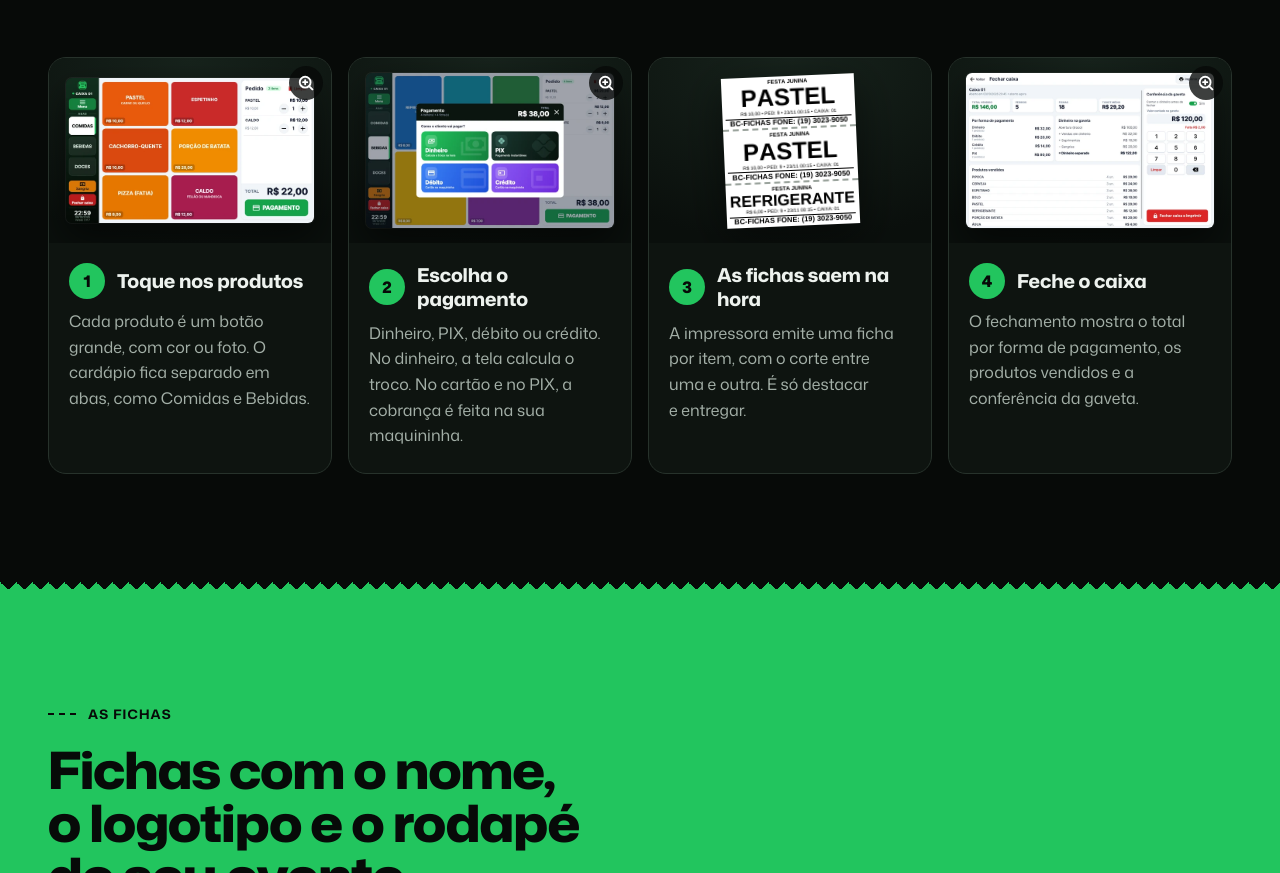
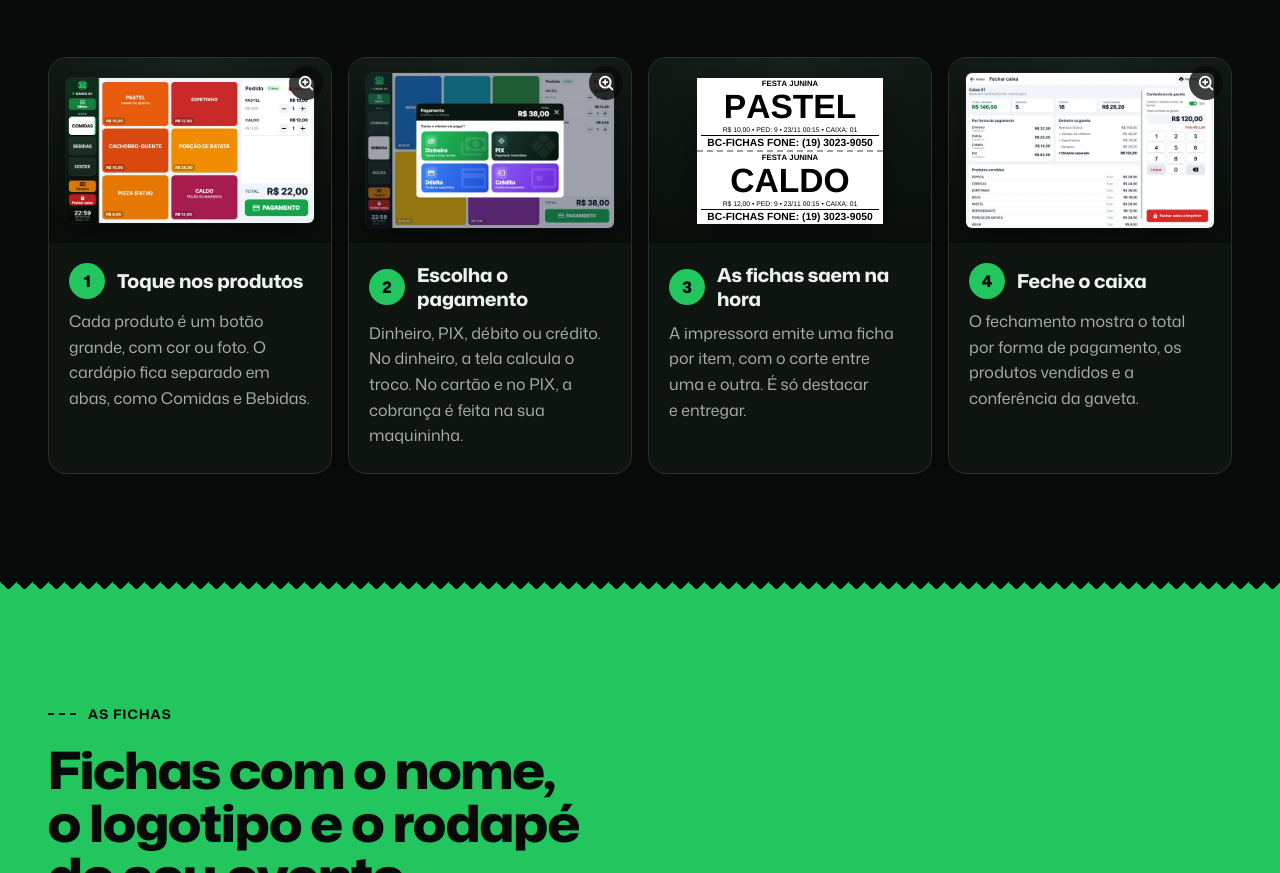
Before and after one commit to RafaelTessaro/BCFichas_Site, a plain HTML site: page site/index.html in a window 1280 px wide. Shown: the part 2717-3590 px from the top of the page. Drawn offline with Linux system fonts and the light colour scheme.

Commit message:
Tira de fichas do passo 3: duas fichas iguais, retas e com linhas nítidas
A pedido do responsável (23/11/2026): inclinada e pequena, a tira ficava
com as linhas internas irregulares e misturava tamanhos de letra, o que
parecia dois modelos de ficha.

- Duas fichas do mesmo modelo e com o mesmo tamanho de letra (Pastel e
  Caldo, o pedido que aparece na tela do passo 1), maiores e sem
  inclinação.
- As linhas das fichas passam a ter pelo menos 1 pixel em qualquer
  tamanho.

Testes refeitos: 140 verificações.

Co-Authored-By: Claude Fable 5.2 <noreply@anthropic.com>
Claude-Session: https://claude.ai/code/session_01Jb1gVohqprNRxVwLM3BG3P

```diff
--- a/site/css/site.css
+++ b/site/css/site.css
@@ -402,8 +402,8 @@ p { text-wrap: pretty; }
 }
 .passo__img--tela img { width: 88%; border-radius: 6px; box-shadow: 0 14px 34px rgba(0, 0, 0, 0.55), 0 0 0 1px rgba(255, 255, 255, 0.06); transition: scale .3s ease; }
 a.passo__img:hover img { scale: 1.03; }
-/* a tira de fichas aparece inteira dentro do quadro, sem corte */
-.tira { width: 47%; rotate: -2.5deg; filter: drop-shadow(0 12px 22px rgba(0, 0, 0, 0.5)); }
+/* a tira de fichas aparece inteira e reta dentro do quadro: duas fichas do mesmo modelo, com o mesmo tamanho de letra */
+.tira { width: 66%; filter: drop-shadow(0 12px 22px rgba(0, 0, 0, 0.5)); }
 .tira .ficha + .ficha { border-top: 2px dashed #9aa39c; }
 .passo__texto {
   display: grid; grid-template-columns: auto minmax(0, 1fr); gap: 10px 12px; align-items: center; align-content: start;
@@ -449,7 +449,7 @@ a.passo__img:hover img { scale: 1.03; }
 .f-produto { font-weight: 700; font-size: calc(var(--t, 124) * var(--u)); line-height: 1.09; text-align: center; }
 .f-recado { margin-top: calc(6 * var(--u)); font-weight: 700; font-size: calc(22 * var(--u)); text-align: center; }
 .f-rodape {
-  margin-top: calc(4 * var(--u)); padding-top: calc(2 * var(--u)); border-top: calc(2 * var(--u)) solid #000;
+  margin-top: calc(4 * var(--u)); padding-top: calc(2 * var(--u)); border-top: max(1px, calc(2 * var(--u))) solid #000;
   font-weight: 700; font-size: calc(32 * var(--u)); text-align: center;
 }
 .f-trio, .f-par { display: flex; justify-content: space-between; gap: calc(12 * var(--u)); font-size: calc(22 * var(--u)); line-height: 1.3; }
@@ -484,7 +484,7 @@ a.passo__img:hover img { scale: 1.03; }
   margin: calc(-8 * var(--u)) calc(-14 * var(--u)) calc(8 * var(--u)); padding: calc(8 * var(--u)) calc(14 * var(--u));
   background: #000; color: #fff; font-weight: 700; font-size: calc(30 * var(--u)); text-align: center;
 }
-.f-pontilhado { border: 0; border-top: calc(2 * var(--u)) dashed #000; margin: calc(5 * var(--u)) 0; }
+.f-pontilhado { border: 0; border-top: max(1px, calc(2 * var(--u))) dashed #000; margin: calc(5 * var(--u)) 0; }
 .f-dir { text-align: right; font-size: calc(22 * var(--u)); }
 .f-esp { height: calc(8 * var(--u)); }
 
--- a/site/index.html
+++ b/site/index.html
@@ -32,7 +32,7 @@
 <link rel="preload" as="image" type="image/webp" fetchpriority="high"
       imagesrcset="img/maquina/maquina-frente-520.webp?v=2 520w, img/maquina/maquina-frente-800.webp?v=2 800w, img/maquina/maquina-frente-1200.webp?v=2 1200w"
       imagesizes="(min-width: 1000px) 50vw, 92vw">
-<link rel="stylesheet" href="css/site.css?v=8">
+<link rel="stylesheet" href="css/site.css?v=9">
 <noscript><style>:root { --f-ficha: "Ficha", Arial, "Liberation Sans", "Helvetica Neue", Helvetica, sans-serif; }</style></noscript>
 
 <script type="application/ld+json">
@@ -391,14 +391,8 @@
             </div></div>
             <div class="ficha"><div class="ficha__c">
               <p class="f-evento" style="--t:24">FESTA JUNINA</p>
-              <p class="f-produto" data-max="104" style="--t:104"><span class="f-l">PASTEL</span></p>
-              <p class="f-resumo">R$ 10,00  •  PED: 9  •  <span data-agora="curta">02/10 18:49</span>  •  CAIXA: 01</p>
-              <p class="f-rodape">BC-FICHAS FONE: (19) 3023-9050</p>
-            </div></div>
-            <div class="ficha"><div class="ficha__c">
-              <p class="f-evento" style="--t:24">FESTA JUNINA</p>
-              <p class="f-produto" data-max="104" style="--t:69"><span class="f-l">REFRIGERANTE</span></p>
-              <p class="f-resumo">R$ 6,00  •  PED: 9  •  <span data-agora="curta">02/10 18:49</span>  •  CAIXA: 01</p>
+              <p class="f-produto" data-max="104" style="--t:104"><span class="f-l">CALDO</span></p>
+              <p class="f-resumo">R$ 12,00  •  PED: 9  •  <span data-agora="curta">02/10 18:49</span>  •  CAIXA: 01</p>
               <p class="f-rodape">BC-FICHAS FONE: (19) 3023-9050</p>
             </div></div>
           </div>
```
Also changed, not shown: site/404.html (+1 -1 lines), docs/previa/estado-1-normal.jpg, docs/previa/estado-2-texto-longo.jpg, docs/previa/estado-3-modelo-escolhido.jpg, docs/previa/estados-celular.jpg, docs/previa/previa-celular.jpg, docs/previa/previa-computador.jpg, 3 other files.
